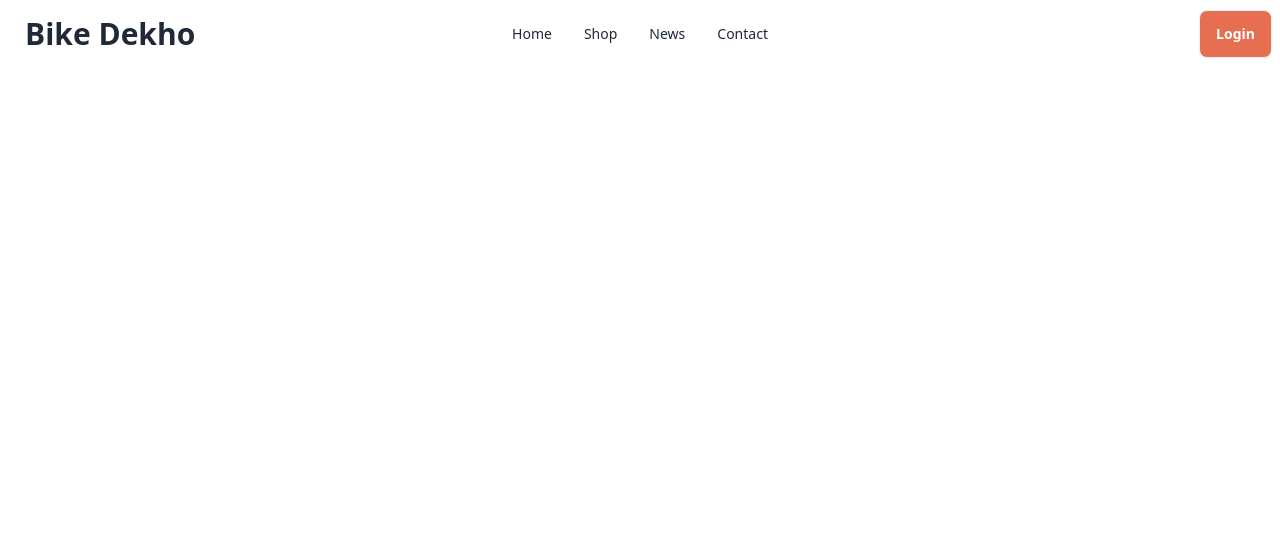
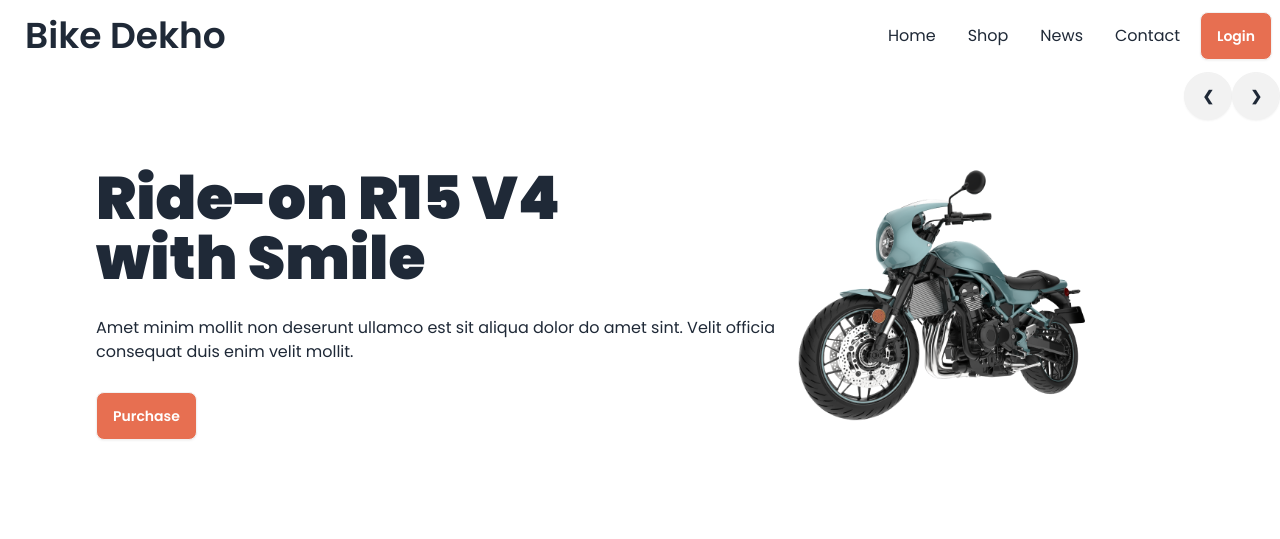
Before and after one commit to fazleshifat/Biker-Zone, a plain HTML site: page index.html in a window 1280 px wide. Drawn offline with nearby package versions, Linux system fonts and the light colour scheme.

Commit message:
added banner section

```diff
--- a/index.html
+++ b/index.html
@@ -5,8 +5,38 @@
     <meta charset="UTF-8">
     <meta name="viewport" content="width=device-width, initial-scale=1.0">
     <title>Biker Zone</title>
+
+    <!-- cdn link of DaisyUi and Tailwind CSS -->
     <link href="https://cdn.jsdelivr.net/npm/daisyui@4.7.2/dist/full.min.css" rel="stylesheet" type="text/css" />
     <script src="https://cdn.tailwindcss.com"></script>
+
+    <!-- google fonts -->
+    <link rel="preconnect" href="https://fonts.googleapis.com">
+    <link rel="preconnect" href="https://fonts.gstatic.com" crossorigin>
+    <link
+        href="https://fonts.googleapis.com/css2?family=Poppins:ital,wght@0,100;0,200;0,300;0,400;0,500;0,600;0,700;0,800;0,900;1,100;1,200;1,300;1,400;1,500;1,600;1,700;1,800;1,900&display=swap"
+        rel="stylesheet">
+
+    <!-- tailwind custome classes -->
+
+    <script>
+        tailwind.config = {
+            theme: {
+                extend: {
+                    colors: {
+                        primary: '#E76F51',
+                        'bike-btn': '#E76F51',
+                    }
+                }
+            }
+        }
+    </script>
+
+    <style>
+        * {
+            font-family: "Poppins", sans-serif;
+        }
+    </style>
 </head>
 
 <body>
@@ -15,8 +45,8 @@
 
         <!-- navigationbar start from here -->
         <nav>
-            <div class="navbar bg-base-100">
-                <div class="navbar-start">
+            <div class="navbar bg-base-100 ">
+                <div class="flex-1">
                     <div class="dropdown">
                         <div tabindex="0" role="button" class="btn btn-ghost lg:hidden">
                             <svg xmlns="http://www.w3.org/2000/svg" class="h-5 w-5" fill="none" viewBox="0 0 24 24"
@@ -26,18 +56,18 @@
                             </svg>
                         </div>
                     </div>
-                    <a class="btn btn-ghost text-3xl">Bike Dekho</a>
+                    <a class="btn btn-ghost text-4xl">Bike Dekho</a>
                 </div>
                 <div class="navbar-center hidden lg:flex">
-                    <ul class="menu menu-horizontal px-1">
+                    <ul class="menu text-base menu-horizontal px-1">
                         <li><a>Home</a></li>
                         <li><a>Shop</a></li>
                         <li><a>News</a></li>
                         <li><a>Contact</a></li>
                     </ul>
                 </div>
-                <div class="navbar-end">
-                    <a class="btn bg-[#E76F51] text-white">Login</a>
+                <div class="">
+                    <a class="btn bg-bike-btn text-white">Login</a>
                 </div>
             </div>
         </nav>
@@ -45,8 +75,30 @@
 
     <!-- main section start form here -->
 
-    <main>
+    <main class="md:container lg:mx-auto">
 
+        <div class="carousel w-full">
+            <div id="slide1" class="carousel-item relative w-full">
+                <div class="flex p-24">
+                    <div class="space-y-7">
+                        <h1 class="text-6xl font-black">
+                            Ride-on R15 V4
+                        <br>
+                        with Smile
+                        </h1>
+                        <h2>Amet minim mollit non deserunt ullamco
+                            est sit aliqua dolor do amet sint. Velit officia consequat duis enim velit mollit.</h2>
+                            <button class="btn bg-bike-btn text-white">Purchase</button>
+                    </div>
+                    <div>
+                        <img src="images/slider/bike1.png" class="w-full" />
+                    </div>
+                </div>
+                <a href="#slide4" class="btn btn-circle">❮</a>
+                <a href="#slide2" class="btn btn-circle">❯</a>
+            </div>
+
+        </div>
     </main>
 
     <!-- footer section start from here -->
```
Also changed, not shown: images/icons/star-half-stroke-solid.svg (added), images/icons/star-regular.svg (added), images/icons/star-solid.svg (added), images/others/android.png (added), images/others/extrabike.png (added), images/others/faq.png (added), images/others/feature-bike.png (added), images/others/ios.png (added), images/others/latest1.png (added), images/others/latest2.png (added), images/others/latest3.png (added), images/others/user-1.png (added), images/others/user-2.png (added), images/others/user-3.png (added), 4 more files.
